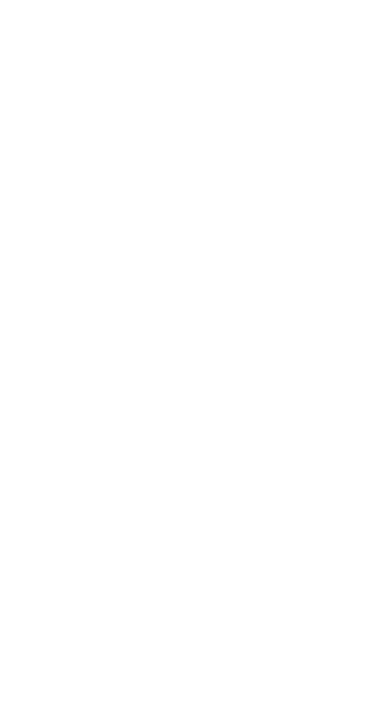
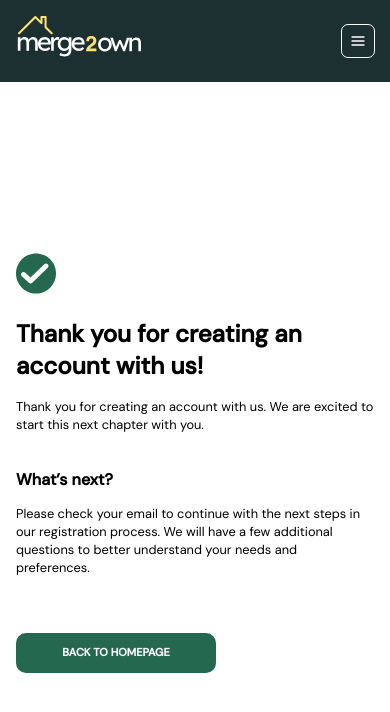
Before and after one commit to OkoloJohnbosco/merge2own.dashboard.co, a React (Vite) app: page /register/success in a window 390 px wide. Before the commit this address had no page. Shown: the top 712 px of the page. Built offline with nearby package versions, Linux system fonts and the light colour scheme.

Commit message:
feat: createdsuccess page and made it responsive

```diff
--- a/src/App.tsx
+++ b/src/App.tsx
@@ -7,6 +7,7 @@ import OnBoardLayout from "./components/layout/onboard-layout";
 import ForgotPassword from "./modules/auth/forget-passowrd";
 import Login from "./modules/auth/login";
 import Register from "./modules/auth/register";
+import SuccessPage from "./modules/auth/success";
 import Home from "./modules/home";
 
 function App() {
@@ -20,7 +21,7 @@ function App() {
       </Route>
 
       <Route element={<OnBoardLayout />}>
-        {/* <Route path="login" element={<Login />} /> */}
+        <Route path="register/success" element={<SuccessPage />} />
       </Route>
     </Routes>
   );
--- a/src/lib/theme/components.ts
+++ b/src/lib/theme/components.ts
@@ -55,7 +55,7 @@ const components = {
         color: "white",
         fontSize: "nm",
         // px: "40px",
-        rounded: "2px",
+        rounded: "1px",
         height: "40px",
         _hover: {
           _disabled: {
@@ -72,7 +72,7 @@ const components = {
         color: "brand.darkest",
         fontSize: "nm",
         // px: "40px",
-        rounded: "2px",
+        rounded: "1px",
         height: "40px",
         _hover: {
           _disabled: {
--- /dev/null
+++ b/src/modules/auth/success/index.tsx
@@ -0,0 +1,100 @@
+import Section from "@/components/section";
+import {
+  Box,
+  Button,
+  Heading,
+  Image,
+  SimpleGrid,
+  Stack,
+  Text,
+} from "@chakra-ui/react";
+import { Link } from "react-router-dom";
+import houseImg from "../../../assets/house.svg";
+import smallImg from "../../../assets/small.svg";
+import tickImg from "../../../assets/tick.svg";
+
+function SuccessPage() {
+  return (
+    <Stack>
+      <SimpleGrid
+        alignItems={{ base: "start", md: "center" }}
+        columns={{ base: 1, md: 2 }}
+        gap={{ base: 8, md: 10 }}
+        minH="calc(100vh - 82px)"
+        bg="white"
+      >
+        <Section h="full" py={10} justifyContent="center">
+          <Box maxW="200px" pb={4}>
+            <Image src={tickImg} alt="" />
+          </Box>
+          <Stack spacing={4}>
+            <Heading fontSize="2xl">
+              Thank you for creating an account with us!
+            </Heading>
+            <Text>
+              Thank you for creating an account with us. We are excited to start
+              this next chapter with you.
+            </Text>
+
+            <Heading pt={5} size="sm">
+              What’s next?{" "}
+            </Heading>
+
+            <Text>
+              Please check your email to continue with the next steps in our
+              registration process. We will have a few additional questions to
+              better understand your needs and preferences.
+            </Text>
+            <Stack pt={10}>
+              <Button
+                fontWeight="bold"
+                as={Link}
+                textTransform="uppercase"
+                fontSize="11px"
+                rounded="10px"
+                outline="1px solid transparent"
+                _focus={{
+                  outline: "1px solid white",
+                  shadow: "0 0 0 3px #24694F",
+                }}
+                maxW="200px"
+                variant="primary"
+                to="/login"
+              >
+                Back to homepage
+              </Button>
+            </Stack>
+          </Stack>
+        </Section>
+
+        <Stack
+          w="full"
+          bg="brand.merge"
+          h="full"
+          alignItems="center"
+          justifyContent="center"
+          display={{ base: "none", md: "flex" }}
+        >
+          <Box
+            maxW={{ base: "auto", sm: "300px" }}
+            justifySelf="flex-end"
+            pos="relative"
+          >
+            <Box
+              maxW="200px"
+              display={{ base: "none", sm: "block" }}
+              position="absolute"
+              bottom={10}
+              left={-20}
+            >
+              <Image src={smallImg} alt="" />
+            </Box>
+            <Image src={houseImg} alt="" />
+          </Box>
+        </Stack>
+      </SimpleGrid>
+    </Stack>
+  );
+}
+
+export default SuccessPage;
```
Also changed, not shown: src/assets/tick.svg (added).
